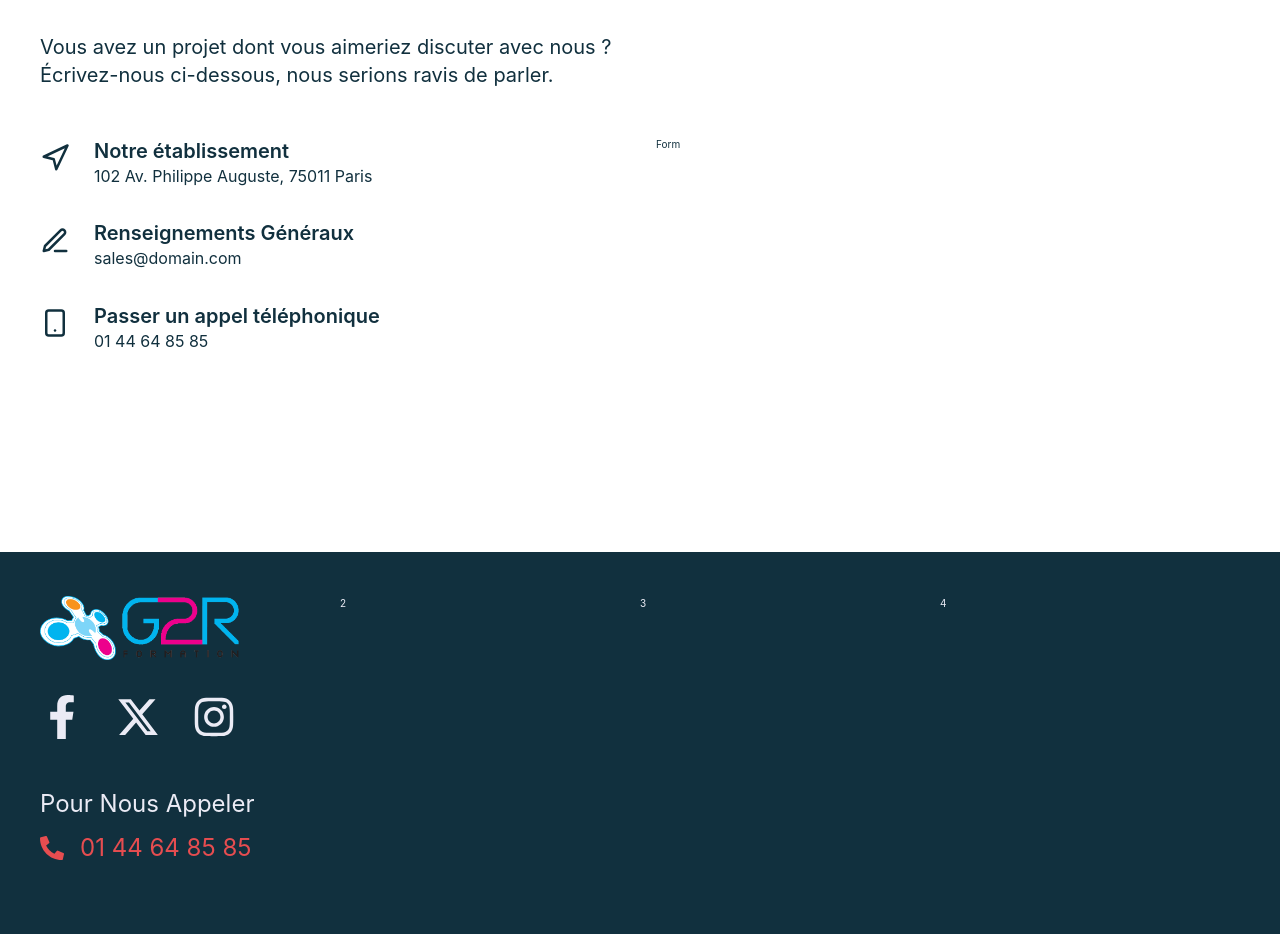
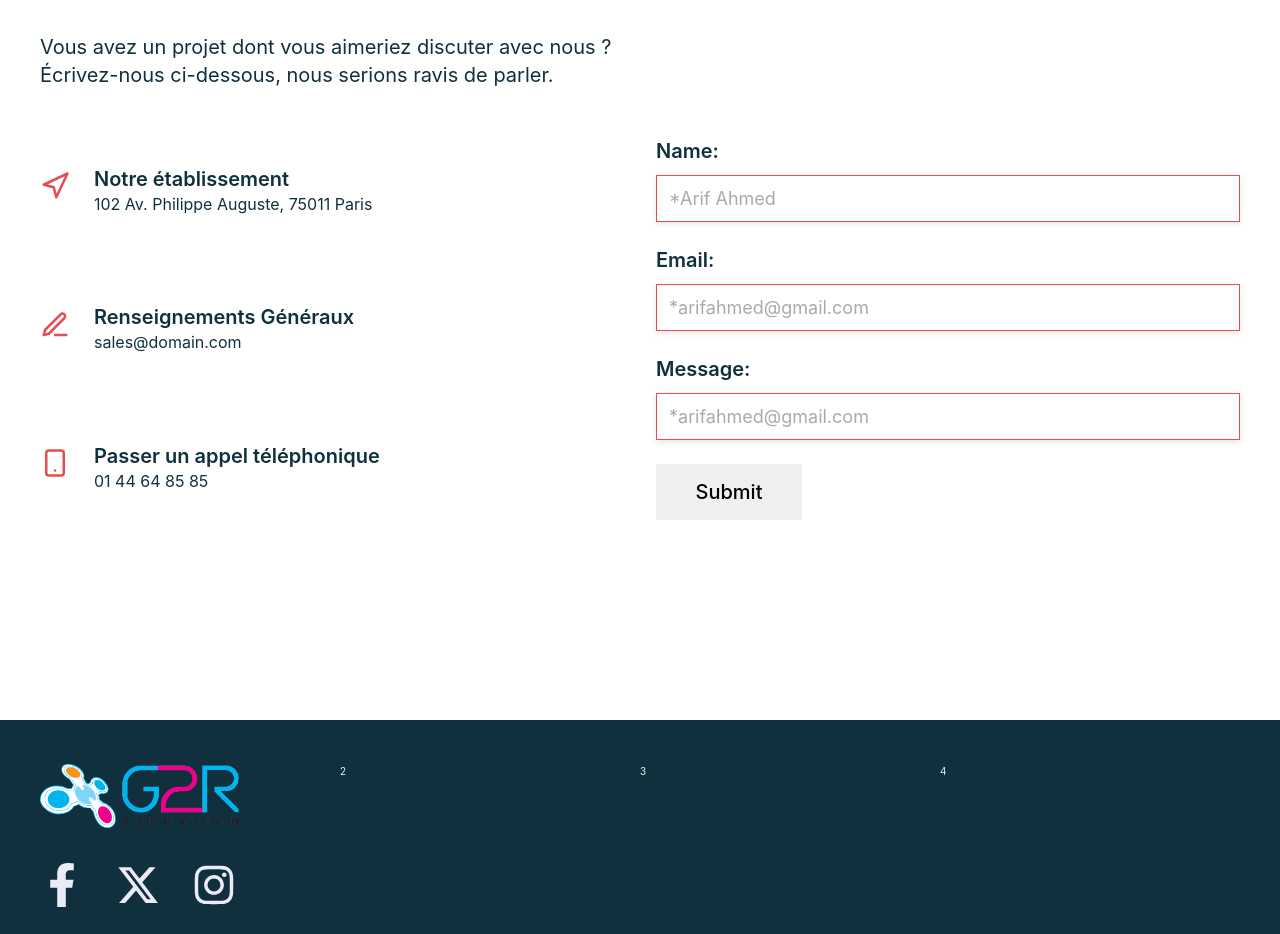
Before and after one commit to arifronyahmed/g2r-react, a React (Vite) app: page / in a window 1280 px wide. Shown: the part 3600-4534 px from the top of the page. Built offline with nearby package versions, Linux system fonts and the light colour scheme.

Commit message:
Contact form added

```diff
--- a/src/components/homePage/Form/Form.jsx
+++ b/src/components/homePage/Form/Form.jsx
@@ -1,3 +1,21 @@
+import styles from "./Form.module.css";
+
 export default function Form() {
-  return <div>Form</div>;
+  return (
+    <form className={styles.form}>
+      <div>
+        <label htmlFor="name">Name:</label>
+        <input type="text" id="name" placeholder="*Arif Ahmed" />
+      </div>
+      <div>
+        <label htmlFor="email">Email:</label>
+        <input type="text" id="email" placeholder="*arifahmed@gmail.com" />
+      </div>
+      <div>
+        <label htmlFor="message">Message:</label>
+        <input type="text" id="message" placeholder="*arifahmed@gmail.com" />
+      </div>
+      <button className={`${styles.form_btn} btn`}>Submit</button>
+    </form>
+  );
 }
--- a/src/components/homePage/Form/Form.module.css
+++ b/src/components/homePage/Form/Form.module.css
@@ -0,0 +1,29 @@
+.form {
+  display: flex;
+  flex-direction: column;
+  gap: 2.4rem;
+}
+.form input {
+  width: 100%;
+  padding: 1.2rem;
+  font-size: 1.8rem;
+  font-family: inherit;
+  border: 1px solid var(--clr-lightRed);
+  box-shadow: rgba(0, 0, 0, 0.1) 0px 2px 6px;
+}
+
+.form input::placeholder {
+  color: #aaa;
+}
+
+.form label {
+  display: block;
+  font-size: 2rem;
+  font-weight: 600;
+  margin-bottom: 1rem;
+}
+
+.form_btn {
+  width: 25%;
+  text-align: center;
+}
--- a/src/components/homePage/Form/FormSection.module.css
+++ b/src/components/homePage/Form/FormSection.module.css
@@ -18,6 +18,7 @@
 
 .icon {
   font-size: 3rem;
+  color: var(--clr-lightRed);
 }
 
 .item_title {
--- a/src/index.css
+++ b/src/index.css
@@ -150,3 +150,20 @@ body {
   flex: 0 0 100%;
   max-width: 600px;
 }
+
+/* ========================================================================= */
+/* ********************************Button******************************** */
+/* ========================================================================= */
+
+.btn,
+.btn:link,
+.btn:visited {
+  cursor: pointer;
+  display: inline-block;
+  text-decoration: none;
+  font-size: 2rem;
+  font-weight: 500;
+  padding: 1.6rem 3.2rem;
+  border: none;
+  font-family: inherit;
+}
```
